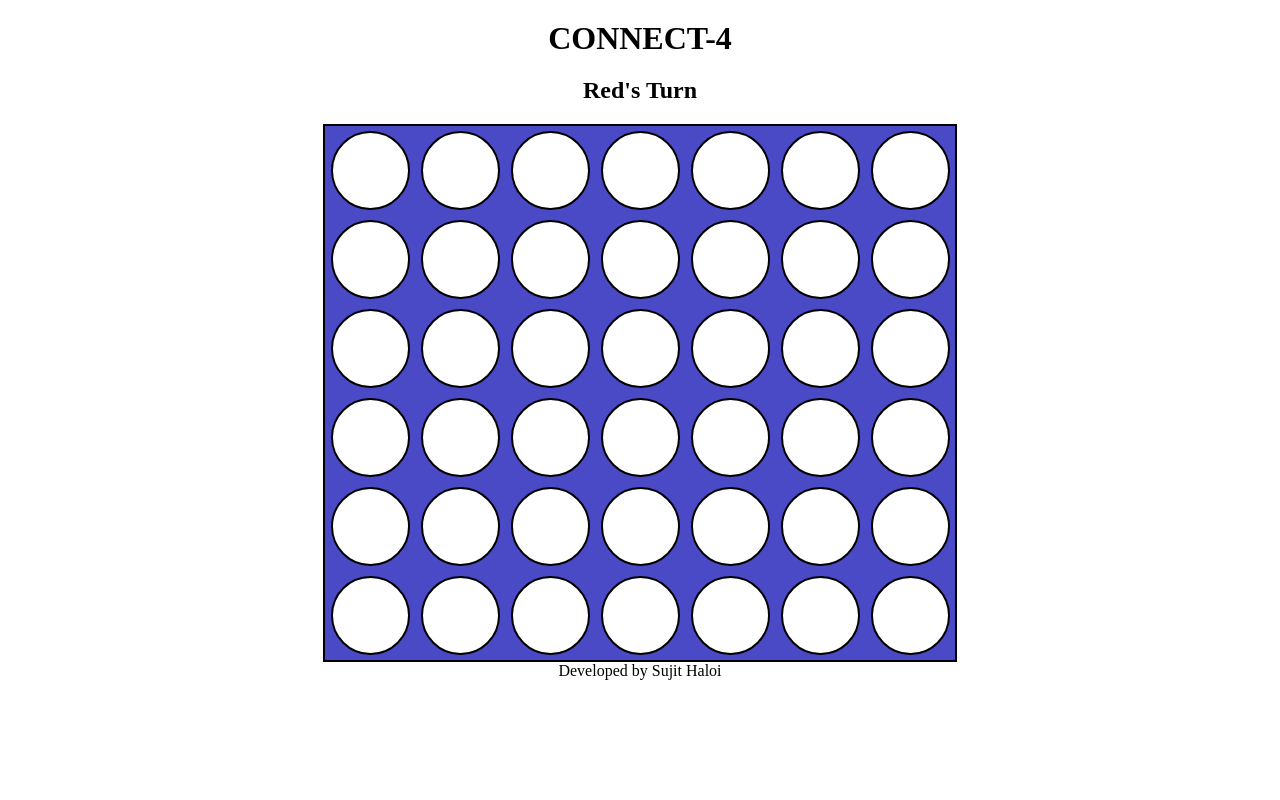
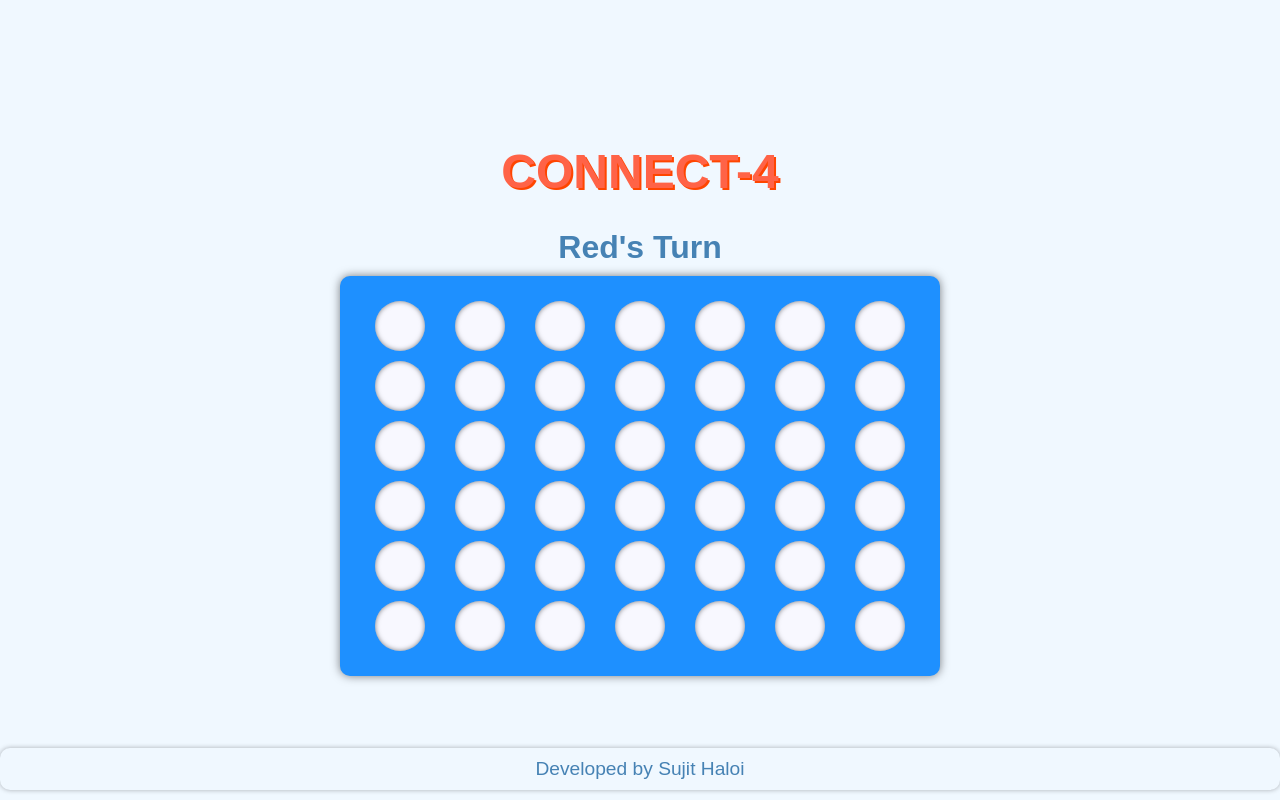
Before and after one commit to im-haloi/connect4, a website: page frontEnd/index.html in a window 1280 px wide. Drawn offline with Linux system fonts and the light colour scheme.

Commit message:
Update style.css

```diff
--- a/frontEnd/style.css
+++ b/frontEnd/style.css
@@ -1,82 +1,70 @@
-*{
+body {
+    display: flex;
+    flex-direction: column;
+    align-items: center;
+    justify-content: center;
+    font-family: 'Arial', sans-serif;
+    background-color: #f0f8ff;
     margin: 0;
-    padding: 0;
-}
-body{
-    display: grid;
-    place-items: center;
+    height: 100vh;
 }
 
-h1{
-    text-align: center;
-    margin: 20px 0 20px 0;
-}
-h2{
-    text-align: center;
-    margin-bottom: 20px;
+h1 {
+    color: #ff6347;
+    text-shadow: 2px 2px #ff4500;
+    font-size: 3em;
+    margin: 20px;
 }
 
-.board{
-    display: grid;
-    grid-template-columns: repeat(7,1fr);
-    border: 2px solid black;
-   width: 630px;
-   background-color: rgb(74, 74, 198);
-
-
+h2 {
+    color: #4682b4;
+    font-size: 2em;
+    margin: 10px;
 }
 
-ul{
-    display: grid;
-    place-items: center;
-
+.board {
+    display: flex;
+    justify-content: center;
+    align-items: center;
+    background-color: #1e90ff;
+    padding: 20px;
+    border-radius: 10px;
+    box-shadow: 0 0 10px rgba(0, 0, 0, 0.5);
 }
 
-ul p{
-    margin: 5px;
-    width: 75px;
-    height: 75px;
-    border: 2px solid black;
-    border-radius: 100px;
-    background-color: white;
+.column {
+    list-style-type: none;
+    margin: 0 10px;
+    padding: 0;
+    display: flex;
+    flex-direction: column; /* Display columns from bottom to top */
+    align-items: center; /* Center align items within column */
 }
 
-ul:hover{
+.column p {
+    width: 50px;
+    height: 50px;
+    margin: 5px;
+    background-color: #f8f8ff;
+    border-radius: 50%;
+    box-shadow: inset 0 0 5px rgba(0, 0, 0, 0.5);
     cursor: pointer;
-    background-color: rgb(98, 136, 238);
+    transition: background-color 0.3s;
 }
 
+footer {
+    position: absolute;
+    bottom: 10px;
+    text-align: center;
+    width: 100%;
+}
 
-@media(max-width:700px){
-    .board{
-        width: 500px;
-    }
-    ul p{
-        width: 55px;
-        height: 55px;
-
-    }
-
+footer p {
+    color: #4682b4;
+    font-size: 1.2em;
+    margin: 0;
+    padding: 10px;
+    background-color: #f0f8ff;
+    border-radius: 10px;
+    box-shadow: 0 0 5px rgba(0, 0, 0, 0.3);
 }
-@media(max-width:520px){
-    .board{
-        width: 400px;
-    }
-    ul p{
-        width: 40px;
-        height: 40px;
-
-    }
-
-}
-@media(max-width:420px){
-    .board{
-        width: 320px;
-    }
-    ul p{
-        width: 30px;
-        height: 30px;
-
-    }
-
-}
```
